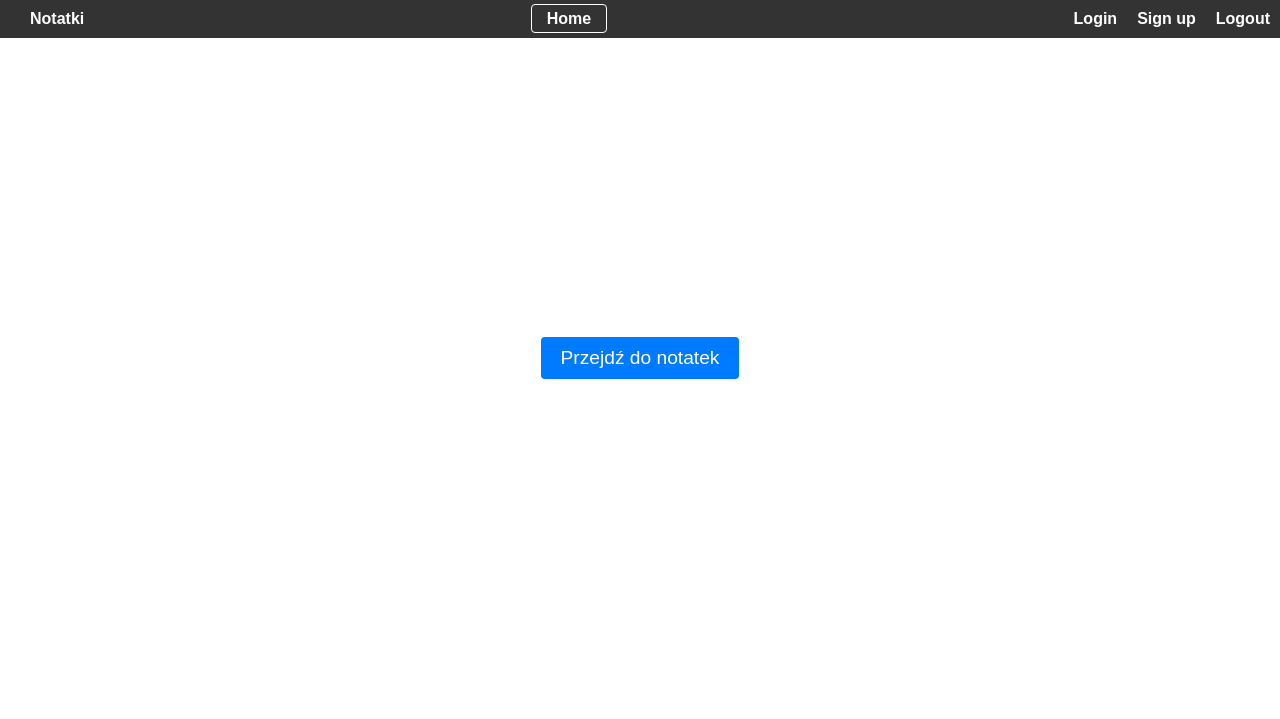
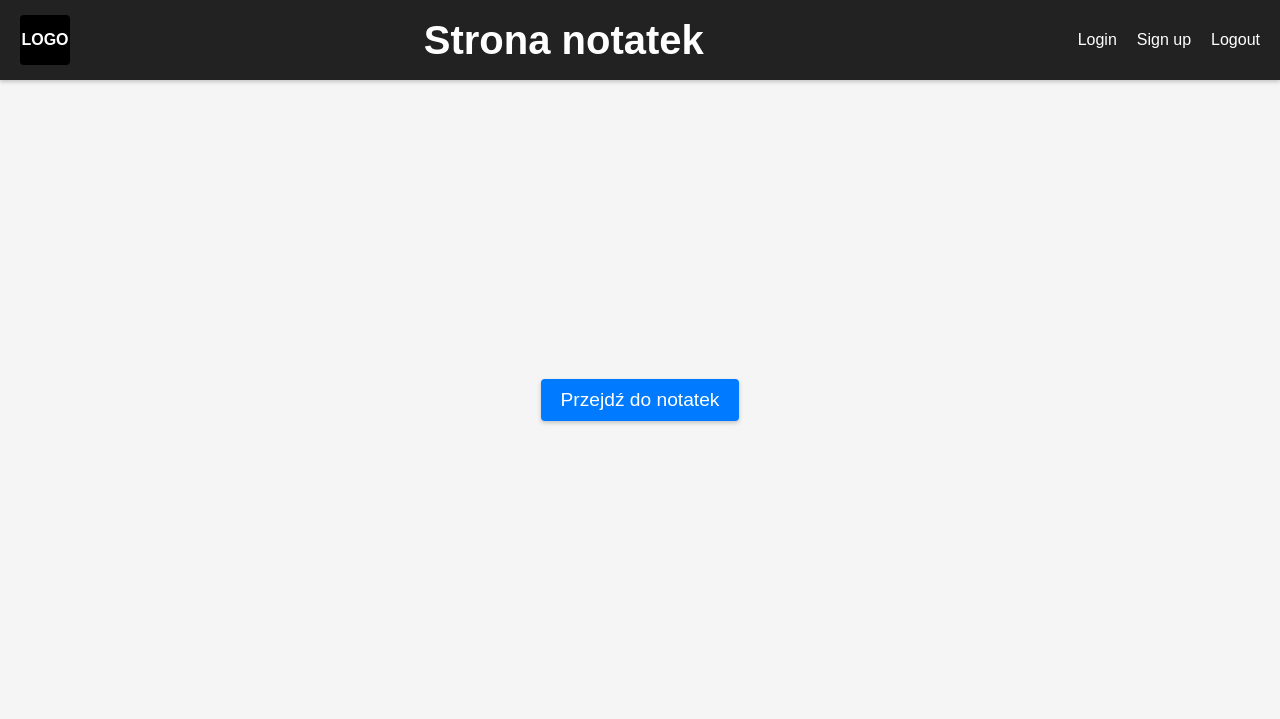
Before and after one commit to dopeman27/NotRapnik, a Flask app: page / in a window 1280 px wide. Shown: the top 719 px of the page. Run offline with Flask 3, Linux system fonts and the light colour scheme.

Commit message:
slightly better NAV, still needs work and idea

```diff
--- a/static/style.css
+++ b/static/style.css
@@ -1,47 +1,56 @@
 body {
   margin: 0;
   font-family: Arial, sans-serif;
+  background: #f5f5f5;
 }
 
 .navbar {
   display: flex;
   align-items: center;
   justify-content: space-between;
-  background-color: #333;
-  padding: 10px;
+  background-color: #222;
+  padding: 0 20px;
+  height: 80px;
+  box-shadow: 0 2px 4px rgba(0,0,0,0.2);
 }
 
 .nav-left,
+.nav-center,
 .nav-right {
-  list-style: none;
-  margin: 0;
-  padding: 0;
   display: flex;
+  align-items: center;
+
 }
 
-.nav-left li,
-.nav-right li {
-  margin-left: 20px;
+.logo {
+  width: 50px;
+  height: 50px;
+  background-color: #000;
+  color: #fff;
+  display: flex;
+  justify-content: center;
+  align-items: center;
+  font-weight: bold;
+  border-radius: 4px;
 }
 
-.nav-left a,
+.title {
+  color: #fff;
+  font-size: 2.5rem;
+  font-weight: bold;
+  text-decoration: none;
+
+}
+
 .nav-right a {
   color: #fff;
   text-decoration: none;
-  font-weight: bold;
+  margin-left: 20px;
+  font-weight: 500;
 }
 
-.nav-center .btn-center {
-  color: #fff;
-  text-decoration: none;
-  font-weight: bold;
-  padding: 5px 15px;
-  border: 1px solid #fff;
-  border-radius: 4px;
-}
-
-.nav-center .btn-center:hover {
-  background-color: #444;
+.nav-right a:hover {
+  text-decoration: underline;
 }
 
 .centered,
@@ -55,6 +64,7 @@ body {
 
 .centered-text {
   font-size: 2rem;
+  color: #333;
 }
 
 .btn {
@@ -64,6 +74,7 @@ body {
   text-decoration: none;
   border-radius: 4px;
   font-size: 1.2rem;
+  box-shadow: 0 2px 4px rgba(0,0,0,0.2);
 }
 
 .btn:hover {
--- a/templates/base.html
+++ b/templates/base.html
@@ -1,3 +1,4 @@
+<!-- templates/base.html -->
 <!doctype html>
 <html lang="pl">
 <head>
@@ -9,17 +10,17 @@
 <body>
   <header>
     <nav class="navbar">
-      <ul class="nav-left">
-        <li><a href="{{ url_for('notes') }}">Notatki</a></li>
-      </ul>
+      <div class="nav-left">
+        <div class="logo">LOGO</div>
+      </div>
       <div class="nav-center">
-        <a class="btn-center" href="{{ url_for('home') }}">Home</a>
+        <a class="title" href="{{ url_for('home') }}">Strona notatek</a>
       </div>
-      <ul class="nav-right">
-        <li><a href="{{ url_for('login') }}">Login</a></li>
-        <li><a href="{{ url_for('signup') }}">Sign up</a></li>
-        <li><a href="#">Logout</a></li>
-      </ul>
+      <div class="nav-right">
+        <a href="{{ url_for('login') }}">Login</a>
+        <a href="{{ url_for('signup') }}">Sign up</a>
+        <a href="#">Logout</a>
+      </div>
     </nav>
   </header>
   <main>
```
